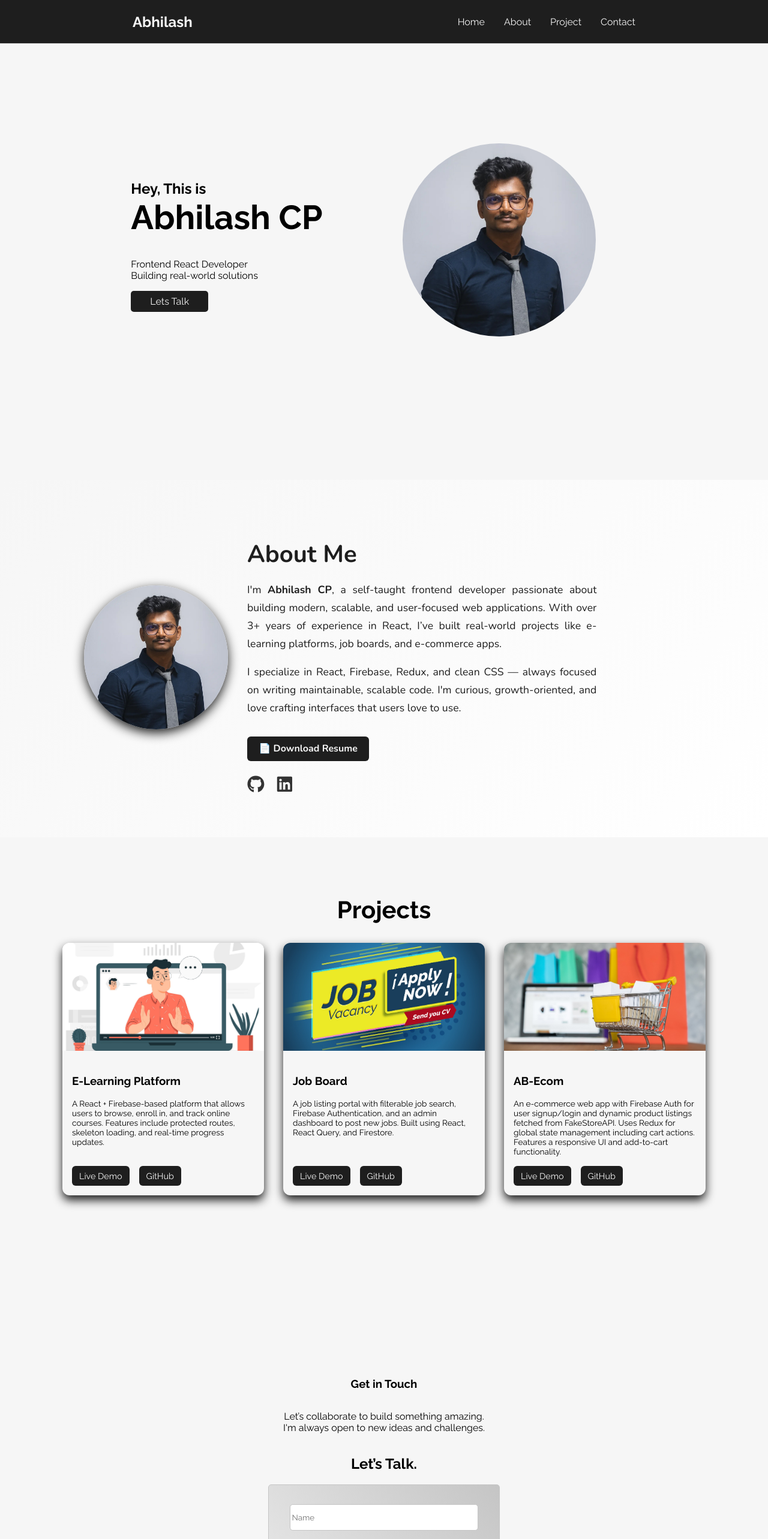
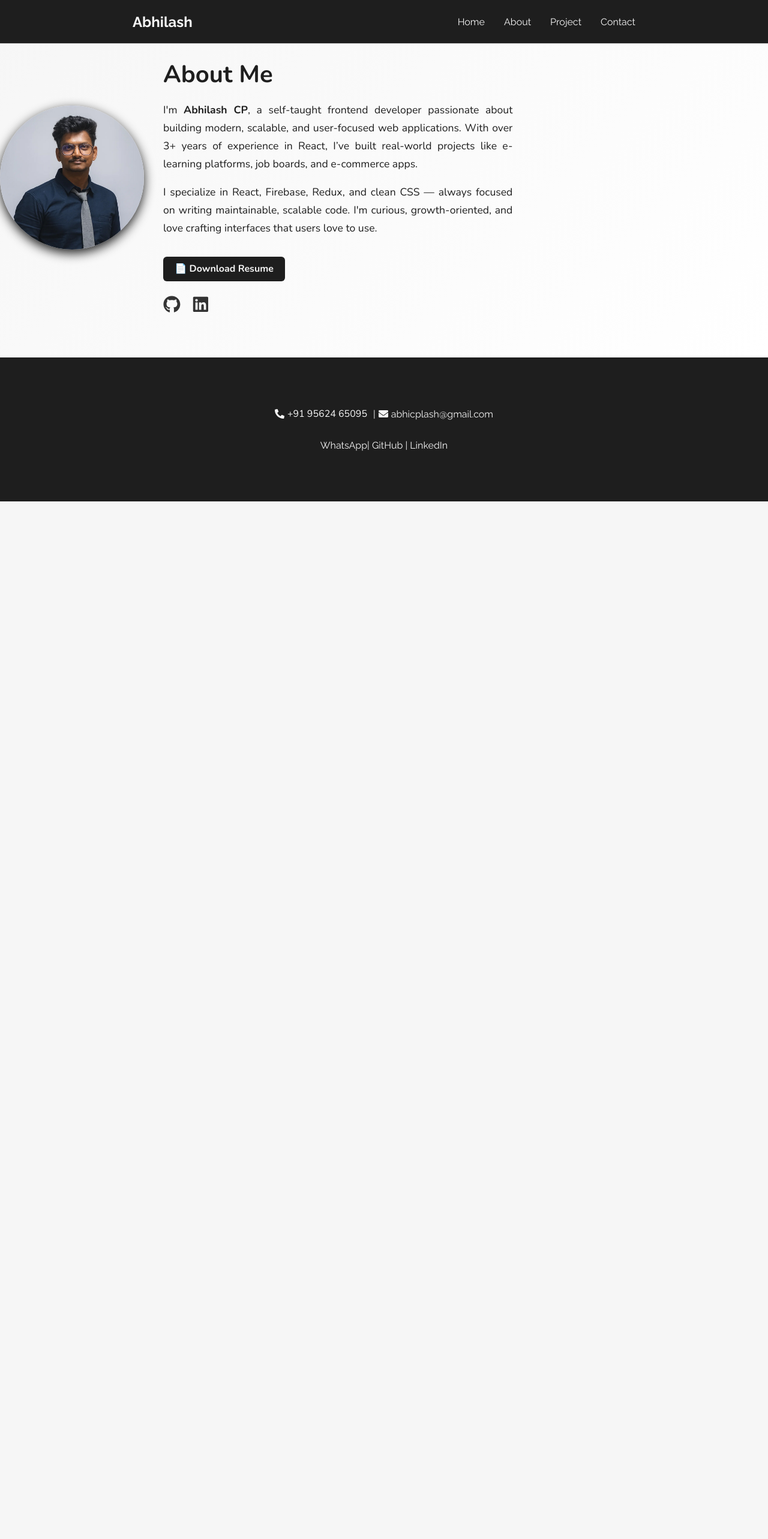
Before and after one commit to abhicplash/mine, a React (Vite) app: page / in a window 1280 px wide. Shown: the top 2566 px of the page at 60% size. After the commit the page ends 836 px from the top, so only its background shows below. Built offline with nearby package versions, Linux system fonts and the light colour scheme.

Commit message:
about page alignment corrected

```diff
--- a/src/Pages/Home.jsx
+++ b/src/Pages/Home.jsx
@@ -8,10 +8,10 @@ import Contact from "../components/Contact";
 const Home = () => {
   return (
     <Layout>
-      <Hero/>
+      {/* <Hero/> */}
       <About/>
-      <Projects/>
-      <Contact/>
+      {/* <Projects/>
+      <Contact/> */}
     </Layout>
   );
 };
--- a/src/styles/About.css
+++ b/src/styles/About.css
@@ -1,12 +1,12 @@
 .about {
-  padding: 4rem 2rem;
+  padding: 4rem 0;
   background: linear-gradient(135deg, var(--white) 0%, #ffffff 100%);
   color: var(--black);
 }
 
 .about-container {
   max-width: 1000px;
-  margin: auto;
+  /* margin: auto; */
   display: flex;
   align-items: center;
   justify-content: center;
@@ -35,7 +35,7 @@
 .about-text {
   flex: 1;
   min-width: 300px;
-    font-family: "Nunito", sans-serif;
+  font-family: "Nunito", sans-serif;
 }
 .about h2 {
   font-size: 2.5rem;
```
